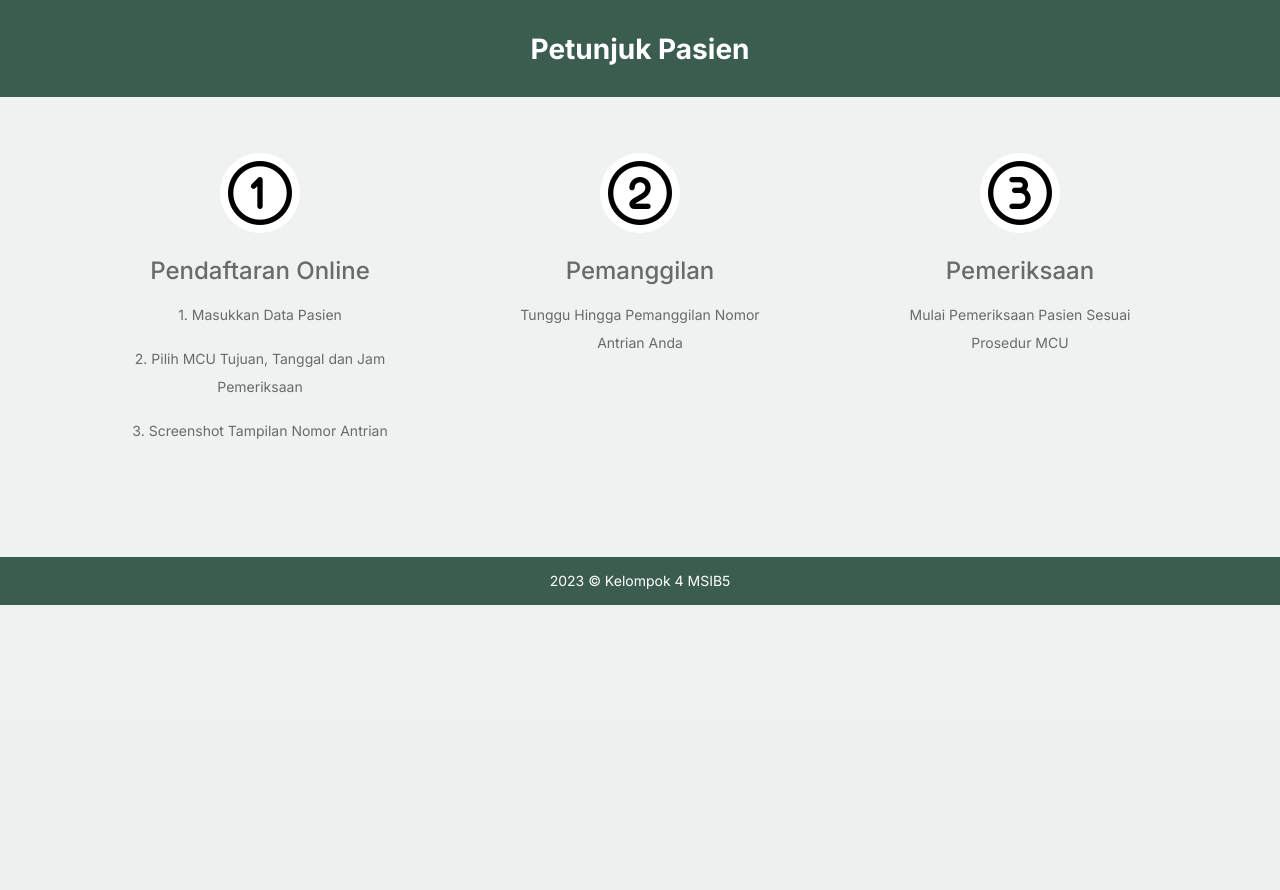
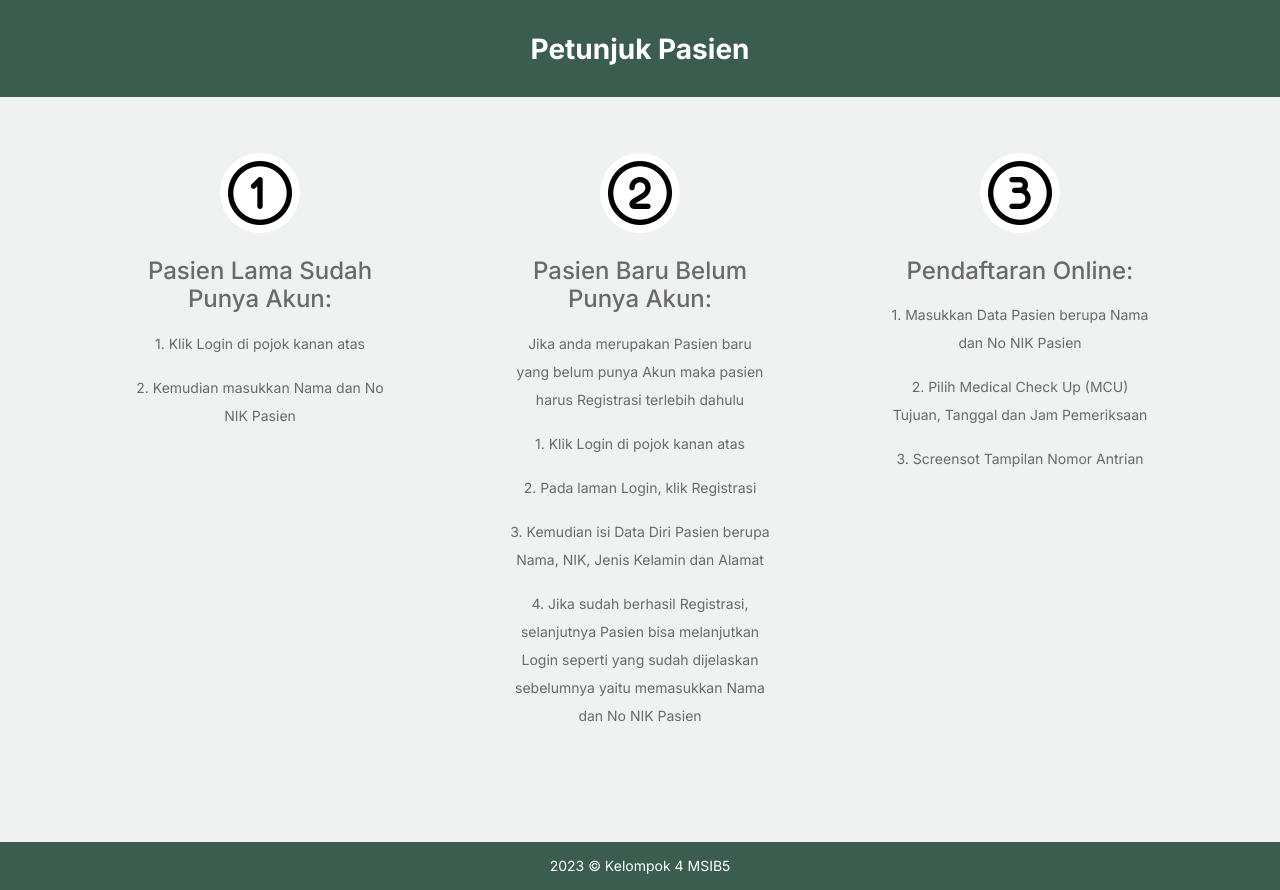
Before and after one commit to Nadiamirandaaa/Capstone, a Flask app: page /petunjukpendaftaran in a window 1280 px wide. Shown: the part 85-975 px from the top of the page. Before the commit the page ends 690 px from the top, so only its background shows below. Run offline with Flask 3, Linux system fonts and the light colour scheme.

Commit message:
tambah petunjuk

```diff
--- a/templates/petunjukpendaftaran.html
+++ b/templates/petunjukpendaftaran.html
@@ -67,10 +67,9 @@
 							<div class="petunjuk-icon">
 								<img src="/static/gambar/no1.png" alt="Icon">
 							</div>
-							<h4 class="mb-3">Pendaftaran Online</h4>
-							<p>	1. Masukkan Data Pasien </p>
-							<p>	2. Pilih MCU Tujuan, Tanggal dan Jam Pemeriksaan </p>
-							<p>	3. Screenshot Tampilan Nomor Antrian </p>
+							<h4 class="mb-3">Pasien Lama Sudah Punya Akun:</h4>
+							<p>	1. Klik Login di pojok kanan atas </p>
+							<p>	2. Kemudian masukkan Nama dan No NIK Pasien </p>
 						</div>
 					</div>
 					<div class="col-lg-4 col-md-6 wow fadeInUp" data-wow-delay="0.3s">
@@ -78,8 +77,12 @@
 							<div class="petunjuk-icon">
 								<img src="/static/gambar/no2.png" alt="Icon">
 							</div>
-							<h4 class="mb-3">Pemanggilan</h4>
-							<p class="mb-0">Tunggu Hingga Pemanggilan Nomor Antrian Anda</p>
+							<h4 class="mb-3">Pasien Baru Belum Punya Akun:</h4>
+							<p>	Jika anda merupakan Pasien baru yang belum punya Akun maka pasien harus Registrasi terlebih dahulu</p>
+							<p>	1. Klik Login di pojok kanan atas </p>
+							<p>	2. Pada laman Login, klik Registrasi  </p>
+							<p>	3. Kemudian isi Data Diri Pasien berupa Nama, NIK, Jenis Kelamin dan Alamat </p>
+							<p>	4. Jika sudah berhasil Registrasi, selanjutnya Pasien bisa melanjutkan Login seperti yang sudah dijelaskan sebelumnya yaitu memasukkan Nama dan No NIK Pasien </p>
 						</div>
 					</div>
 					<div class="col-lg-4 col-md-6 wow fadeInUp" data-wow-delay="0.5s">
@@ -87,8 +90,10 @@
 							<div class="petunjuk-icon">
 								<img src="/static/gambar/no3.png" alt="Icon">
 							</div>
-							<h4 class="mb-3">Pemeriksaan</h4>
-							<p class="mb-0">Mulai Pemeriksaan Pasien Sesuai Prosedur MCU</p>
+							<h4 class="mb-3">Pendaftaran Online:</h4>
+							<p>	1. Masukkan Data Pasien berupa Nama dan No NIK Pasien </p>
+							<p>	2. Pilih Medical Check Up (MCU) Tujuan, Tanggal dan Jam Pemeriksaan </p>
+							<p>	3. Screensot Tampilan Nomor Antrian </p>
 						</div>
 					</div>
 				</div>
```
Also changed, not shown: templates/petunjukhasilpemeriksaan.html (+9 -6 lines).
